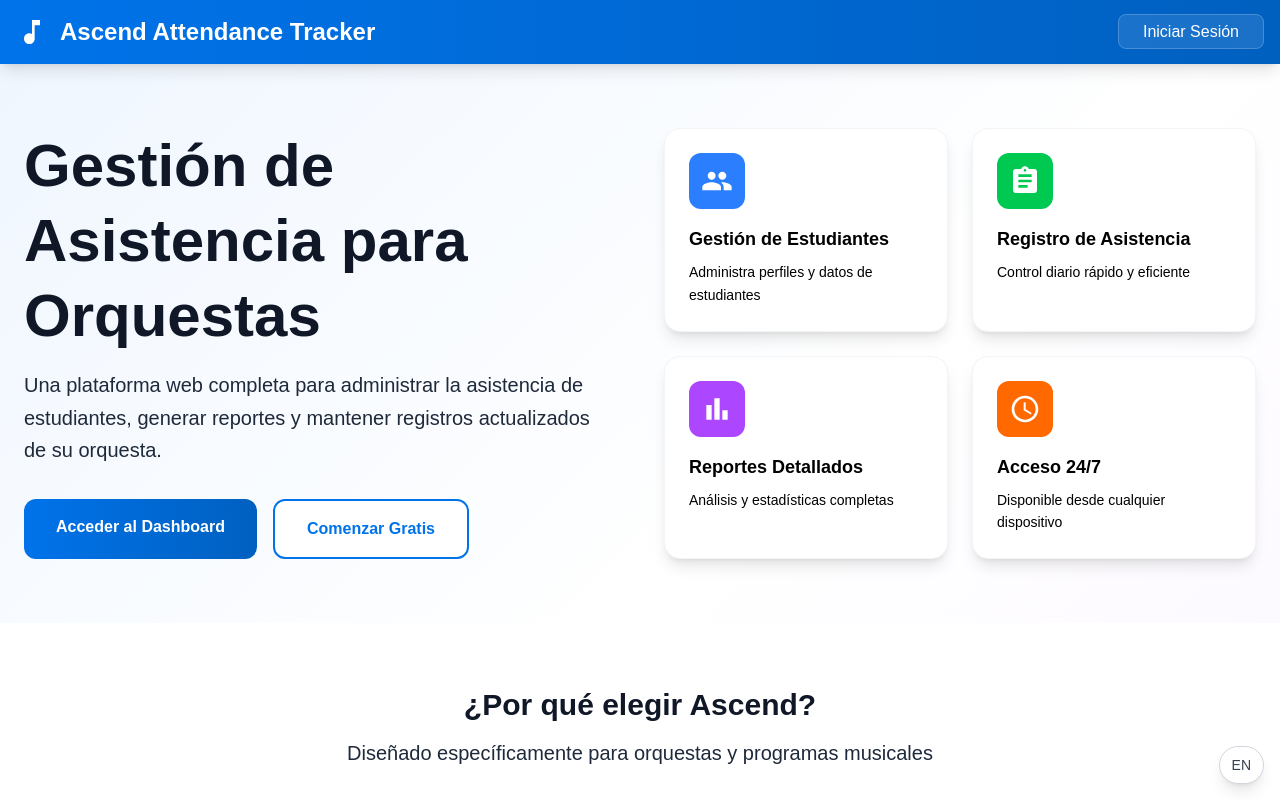
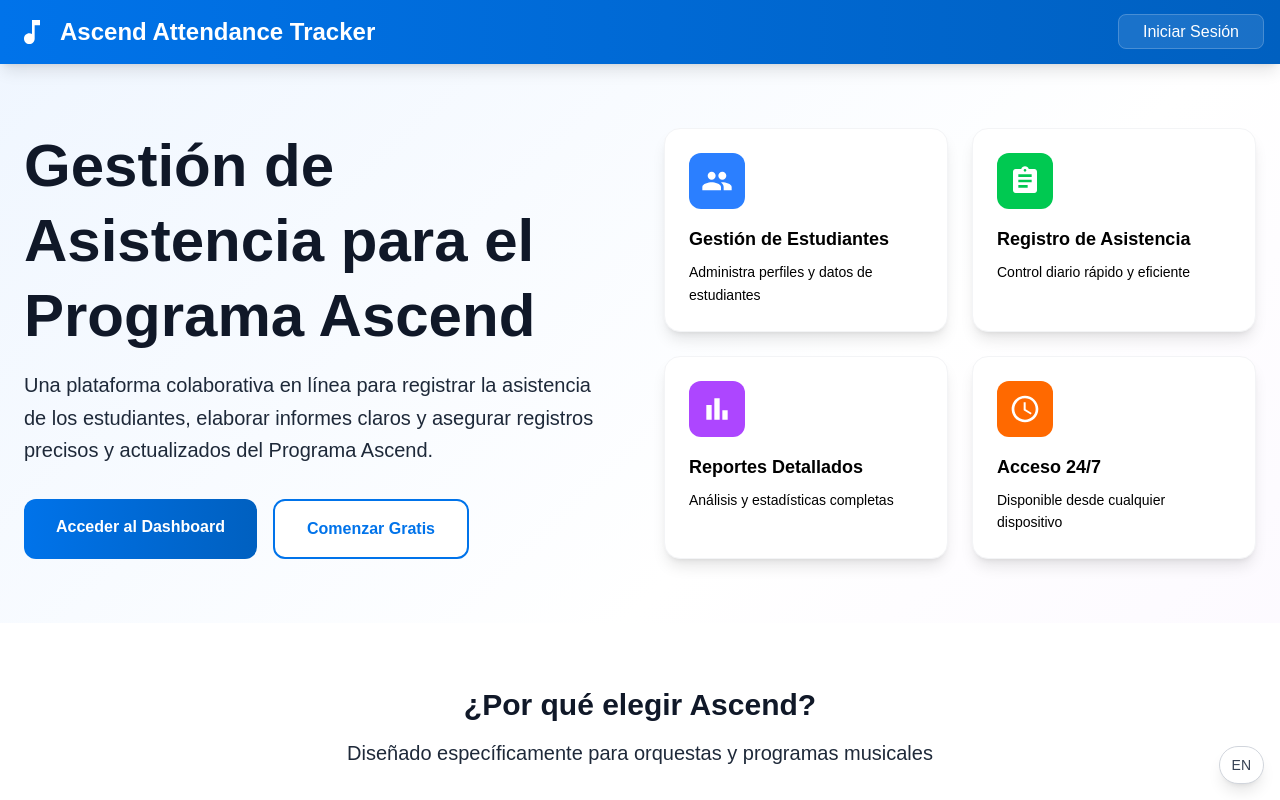
Before and after one commit to EliezerAnteliz/OrchestraAttendanceTracker-New, a Next.js app in the folder web/: page / in a window 1280 px wide. Shown: the top 800 px of the page. Built offline with nearby package versions, Linux system fonts and the light colour scheme.

Commit message:
Update page.tsx

```diff
--- a/web/src/app/page.tsx
+++ b/web/src/app/page.tsx
@@ -31,10 +31,10 @@ export default function Home() {
             <div className="lg:w-1/2 space-y-8">
               <div className="space-y-4">
                 <h2 className="text-5xl lg:text-6xl font-bold text-gray-900 leading-tight">
-                  {t("landing_headline")}
+                  Gestión de Asistencia para el Programa Ascend
                 </h2>
                 <p className="text-xl text-gray-800 leading-relaxed">
-                  {t("landing_desc")}
+                  Una plataforma colaborativa en línea para registrar la asistencia de los estudiantes, elaborar informes claros y asegurar registros precisos y actualizados del Programa Ascend.
                 </p>
               </div>
 
```
